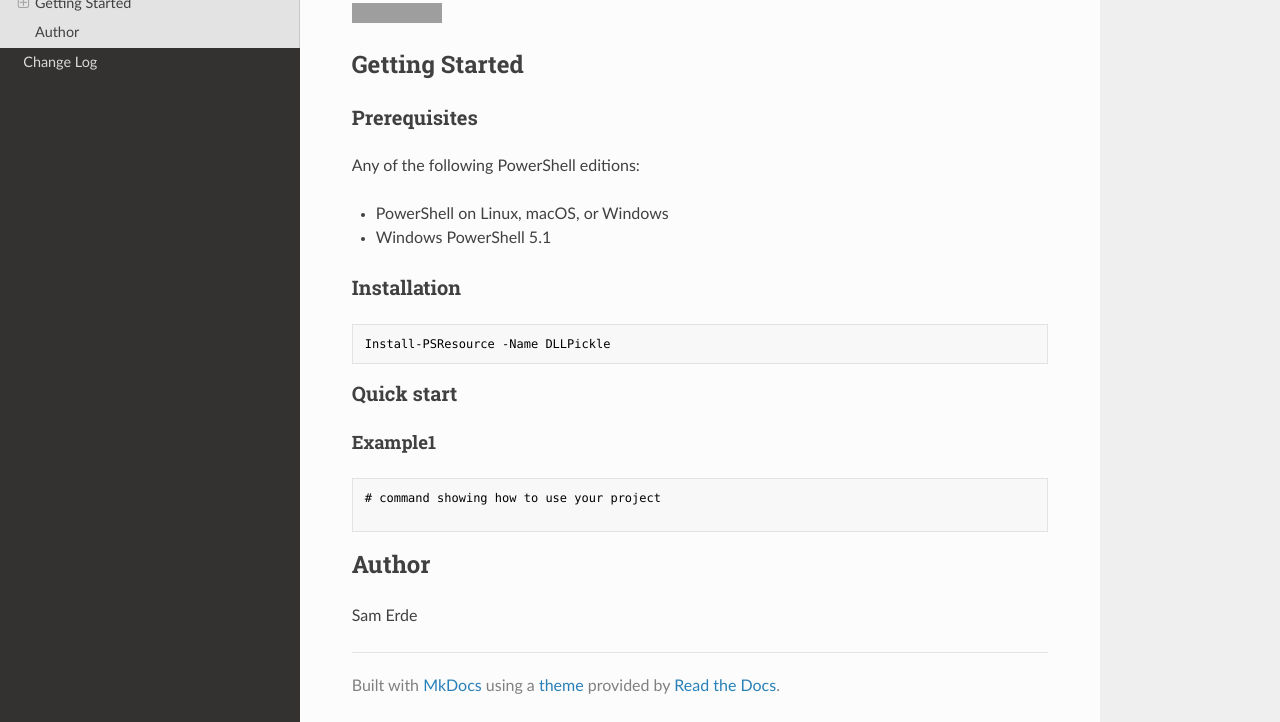
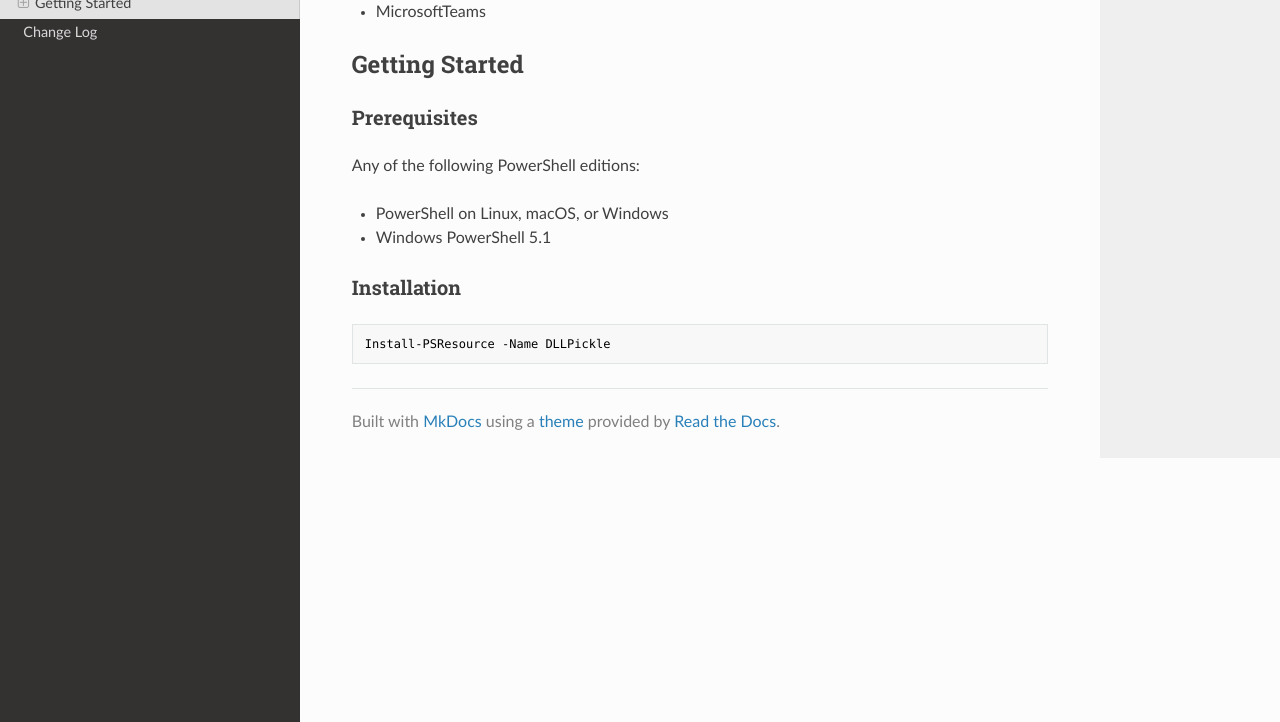
Before and after one commit to SamErde/DLLPickle, an MkDocs documentation site: the page built from docs/index.md, in a window 1280 px wide and 900 px high, scrolled down 746 px, cut to the strip 178-900 px from the top of the window. Built offline with MkDocs 1.6.1, drawn with Linux system fonts in a browser that asks for light colours; nearby versions of some CDN libraries; grey boxes are pictures that could not be loaded.

Commit message:
Update index.md

````diff
--- a/docs/index.md
+++ b/docs/index.md
@@ -15,12 +15,12 @@ A PowerShell module that helps you get un-stuck from dependency version conflict
 
 Several Microsoft modules include the file **Microsoft.Identity.Client.dll** as a built-in dependency. The latest version of that file (<!--Version-->4.79.1<!--/Version-->) is actively maintained in the **AzureAD/microsoft-authentication-library-for-dotnet** repository. However, the following modules all update this package on different schedules, resulting in version conflicts that break authentication flows whenever you try to use multiple modules in one session:
 
+[![NuGet](https://img.shields.io/nuget/v/microsoft.identity.client.svg?style=flat-square&label=nuget&colorB=00b200)](https://www.nuget.org/packages/Microsoft.Identity.Client/)
+
 - Az.Accounts
 - ExchangeOnlineManagement
 - Microsoft.Graph.Authentication
 - MicrosoftTeams
-
-[![NuGet](https://img.shields.io/nuget/v/microsoft.identity.client.svg?style=flat-square&label=nuget&colorB=00b200)](https://www.nuget.org/packages/Microsoft.Identity.Client/)
 
 ## Getting Started
 
@@ -36,16 +36,3 @@ Any of the following PowerShell editions:
 ```powershell
 Install-PSResource -Name DLLPickle
 ```
-
-### Quick start
-
-#### Example1
-
-```powershell
-# command showing how to use your project
-
-```
-
-## Author
-
-Sam Erde
````
